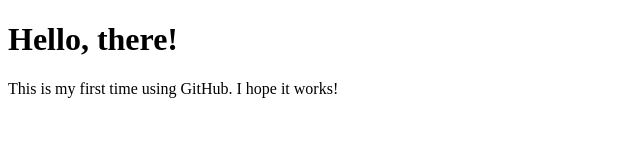
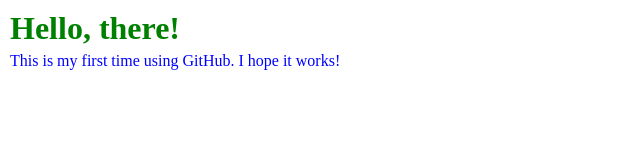
Before and after one commit to jmollica229/basic_repo, a plain HTML site: page basicrepo/index.html in a window 1280 px wide. Shown: the whole page, without its empty margins (0-640 px from the left). Drawn offline with Linux system fonts and the light colour scheme.

Commit message:
corrected css file name

```diff
--- a/basicrepo/index.html
+++ b/basicrepo/index.html
@@ -4,7 +4,7 @@
 		<meta charset="utf-8">
 		<title>basic_repo</title>
 		<meta name="description" content="my basic_repo assignment">
-		<link rel="stylesheet" type="text/css" href="basic_repo.css">
+		<link rel="stylesheet" type="text/css" href="style.css">
 	</head>
 
 	<body>
```
